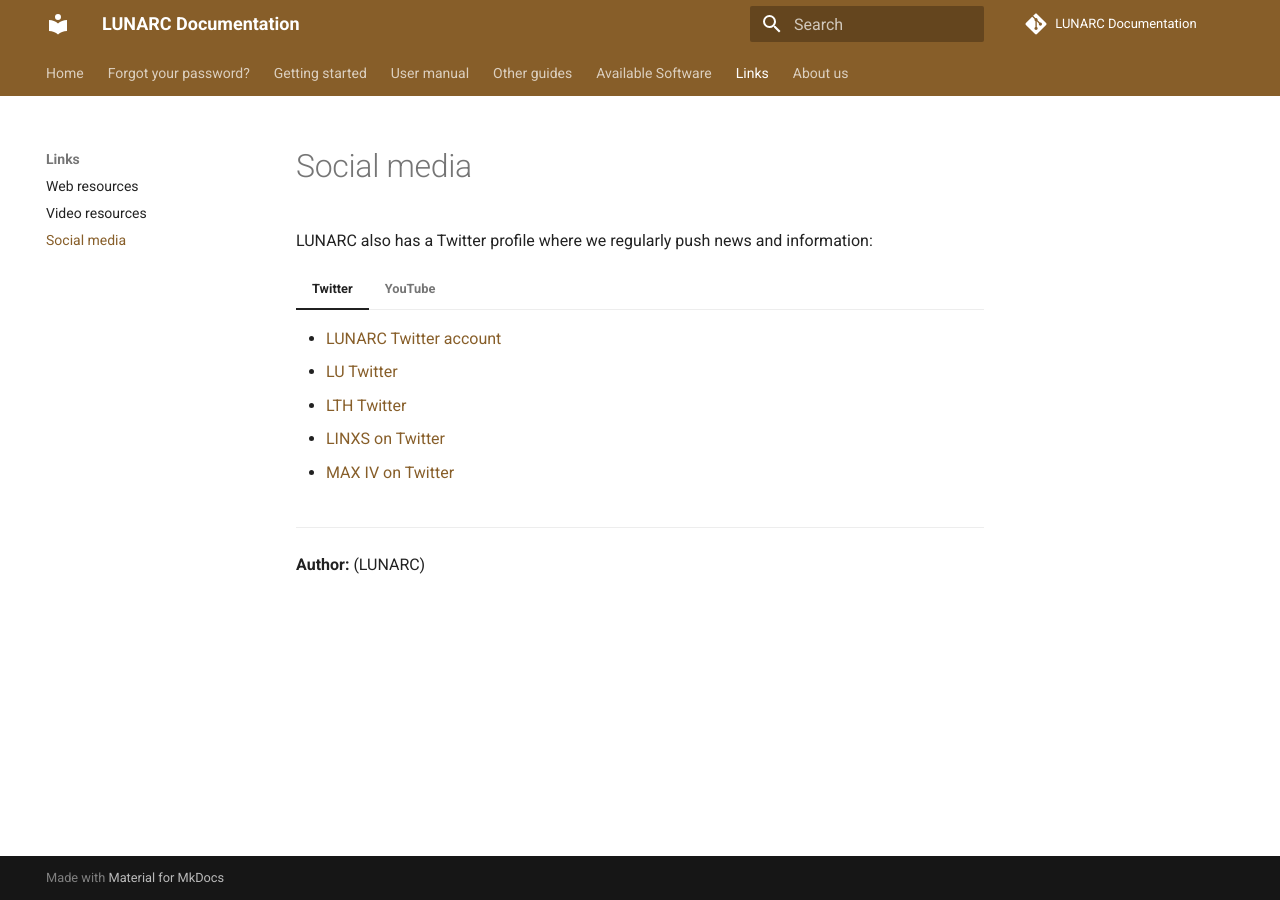
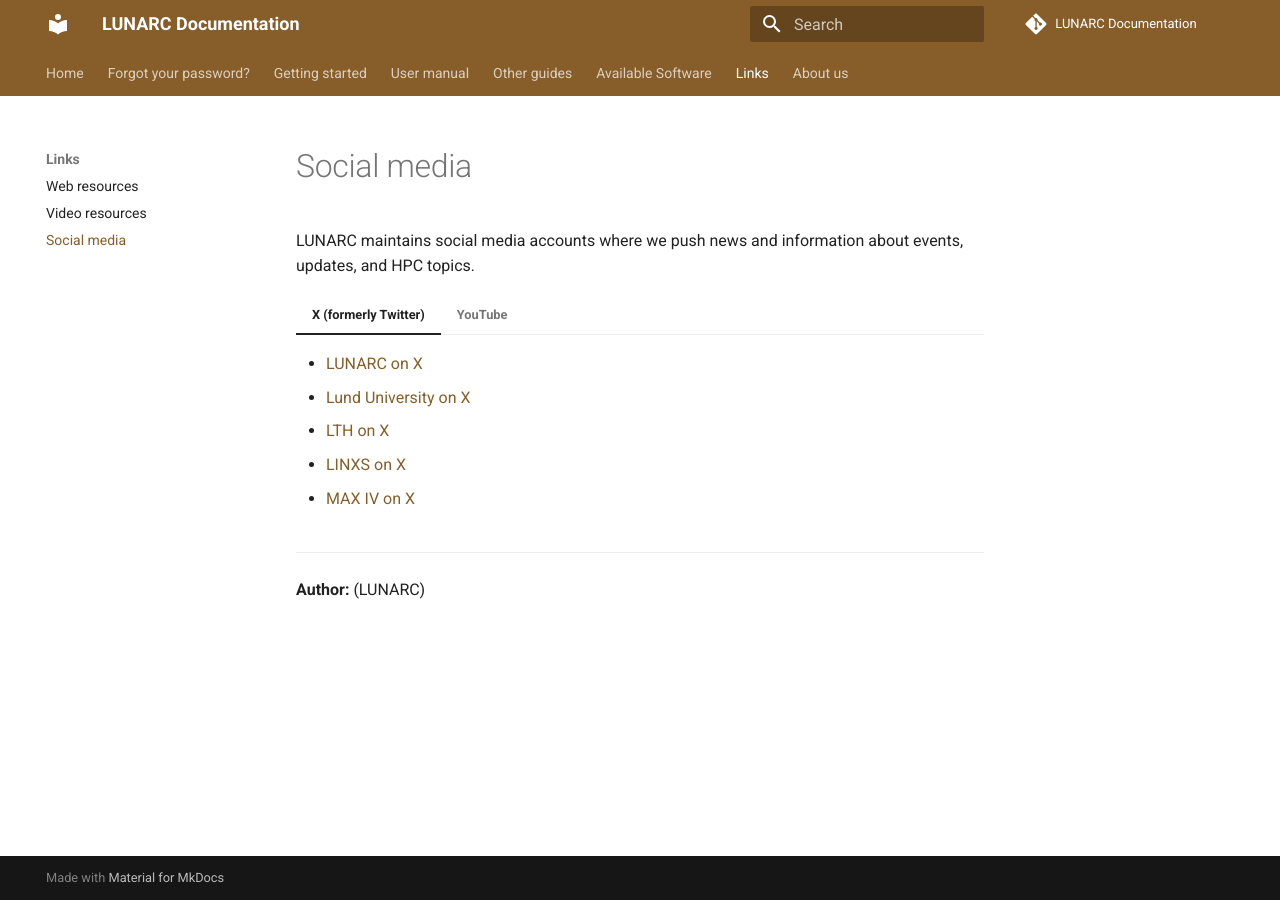
Before and after one commit to lunarc/lunarc_docs, an MkDocs documentation site: the page built from docs/links/links_social.md, in a window 1280 px wide. Built offline with MkDocs 1.6.1 and Material for MkDocs 9.7.7, drawn with Linux system fonts in a browser that asks for light colours; comment, search, counter and statistics services are not loaded.

```diff
--- a/docs/links/links_social.md
+++ b/docs/links/links_social.md
@@ -1,18 +1,18 @@
 # Social media
 
-LUNARC also has a Twitter profile where we regularly push news and information:
+LUNARC maintains social media accounts where we push news and information about events, updates, and HPC topics.
 
-=== "Twitter"
+=== "X (formerly Twitter)"
 
-    * [LUNARC Twitter account](https://twitter.com/LUNARC_LU)
-    * [LU Twitter](https://twitter.com/Lundsuni)
-    * [LTH Twitter](https://twitter.com/LTHinfo)
-    * [LINXS on Twitter](https://twitter.com/LINXS_Sweden)
-    * [MAX IV on Twitter](https://twitter.com/MAXIVLaboratory)
+    - [LUNARC on X](https://twitter.com/LUNARC_LU)
+    - [Lund University on X](https://twitter.com/Lundsuni)
+    - [LTH on X](https://twitter.com/LTHinfo)
+    - [LINXS on X](https://twitter.com/LINXS_Sweden)
+    - [MAX IV on X](https://twitter.com/MAXIVLaboratory)
 
 === "YouTube"
 
-    * [LUNARC YouTube channel](https://www.youtube.com/channel/UCpwDHa6L_Mou-oPeht_lwQQ)
+    - [LUNARC YouTube channel](https://www.youtube.com/channel/UCpwDHa6L_Mou-oPeht_lwQQ)
 
 ---
 
```
Also changed, not shown: other parts of docs/links/links_social.md (+1 -1 lines), docs/links/links_video.md (+12 -12 lines), docs/links/links_web.md (+47 -29 lines).
